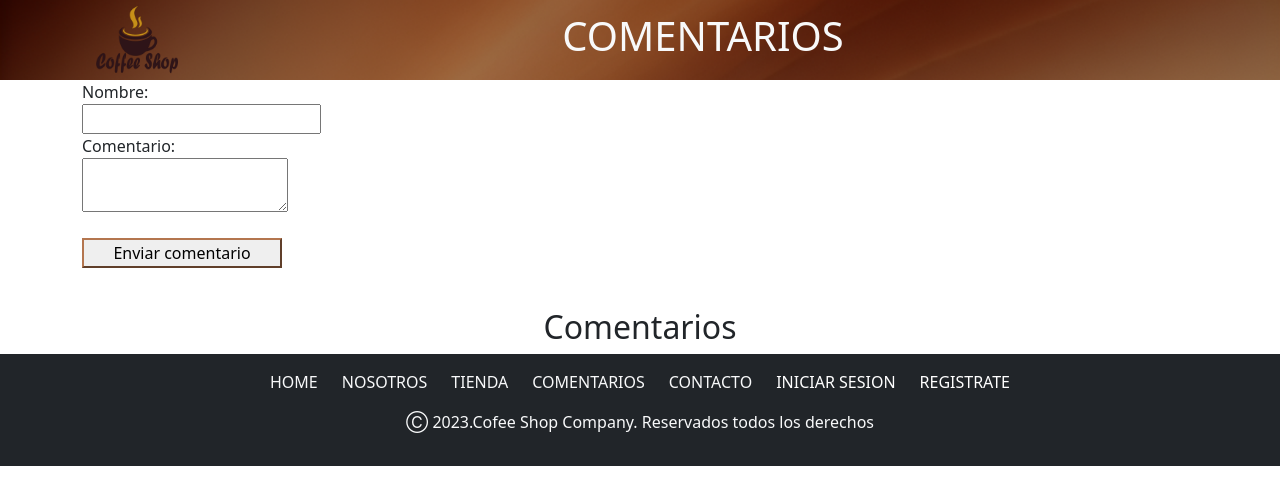
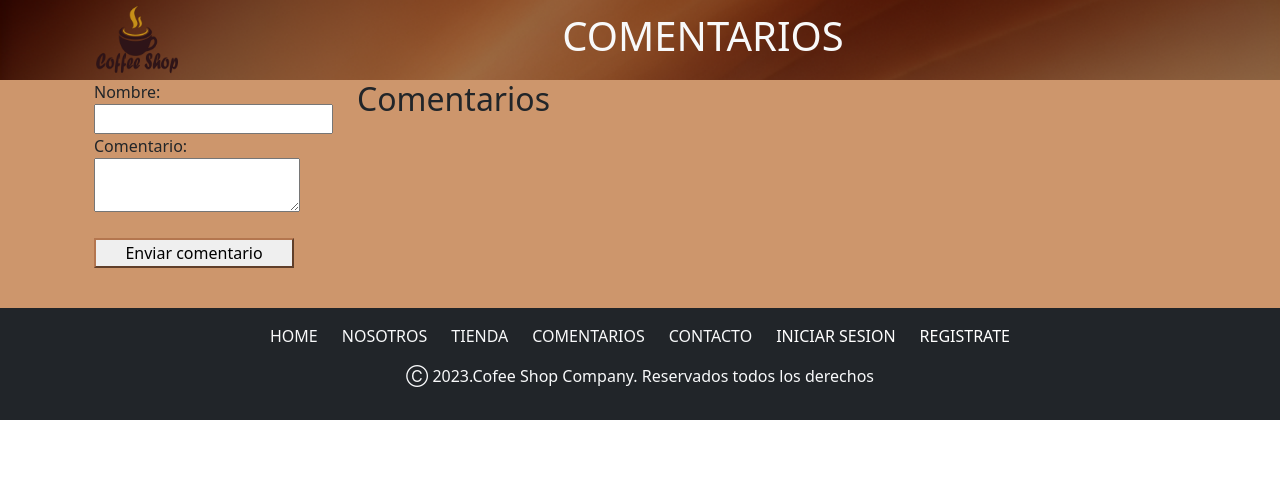
Before and after one commit to dmunoz80/CoffeShop-ProyectoFinal, a React (Create React App) app: page /Comment in a window 1280 px wide. Shown: the top 504 px of the page. Built offline with nearby package versions, Linux system fonts and the light colour scheme.

Commit message:
actualizacion vista comentarios

```diff
--- a/src/components/CommentForm.jsx
+++ b/src/components/CommentForm.jsx
@@ -27,7 +27,7 @@ const CommentForm = ({ onCommentSubmit }) => {
                         />
                     </div>
                     <div>
-                        <Row><label htmlFor="comment">Comentario:</label></Row>
+                        <Row ><label htmlFor="comment">Comentario:</label></Row>
                         <textarea
                             id="comment"
                             value={comment}
--- a/src/views/Comment.jsx
+++ b/src/views/Comment.jsx
@@ -3,6 +3,8 @@ import CommentForm from '../components/CommentForm';
 import CommentList from '../components/CommentList';
 import Navbar from "../components/Navbar"
 import FooterNavigation from '../components/FooterNavigation';
+import { Container, Row, Col } from "react-bootstrap"
+
 
 const App = () => {
     const [comments, setComments] = useState([]);
@@ -28,11 +30,21 @@ const App = () => {
     };
 
     return (
-        <div>
-            <Navbar title={"COMENTARIOS"}/>
-            <CommentForm onCommentSubmit={handleCommentSubmit} />
-            <CommentList comments={comments} />
-            <FooterNavigation/>
+        <div style={{ backgroundColor: "#cd966c"}}>
+            <Navbar  title={"COMENTARIOS"}  />
+            <Container style={{display:"flex"}}>
+                <Row>
+                    <Col>
+                        <CommentForm onCommentSubmit={handleCommentSubmit} />
+                    </Col>
+                </Row>
+
+                <Row>
+                    <Col >
+                        <CommentList style={{textAlign:"center"}} comments={comments} /> </Col>
+                </Row>
+            </Container>
+            <FooterNavigation />
         </div>
     );
 };
```
